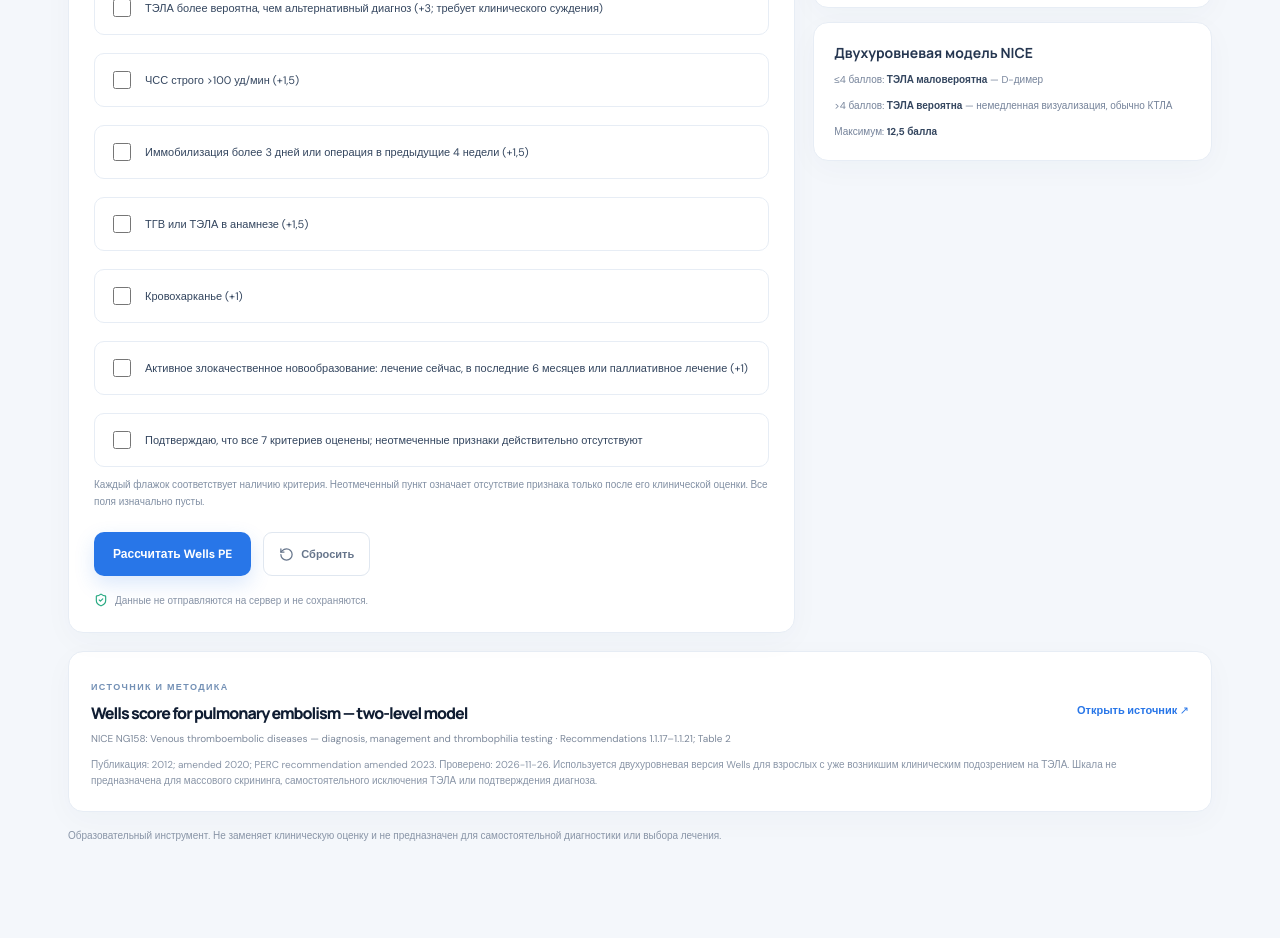
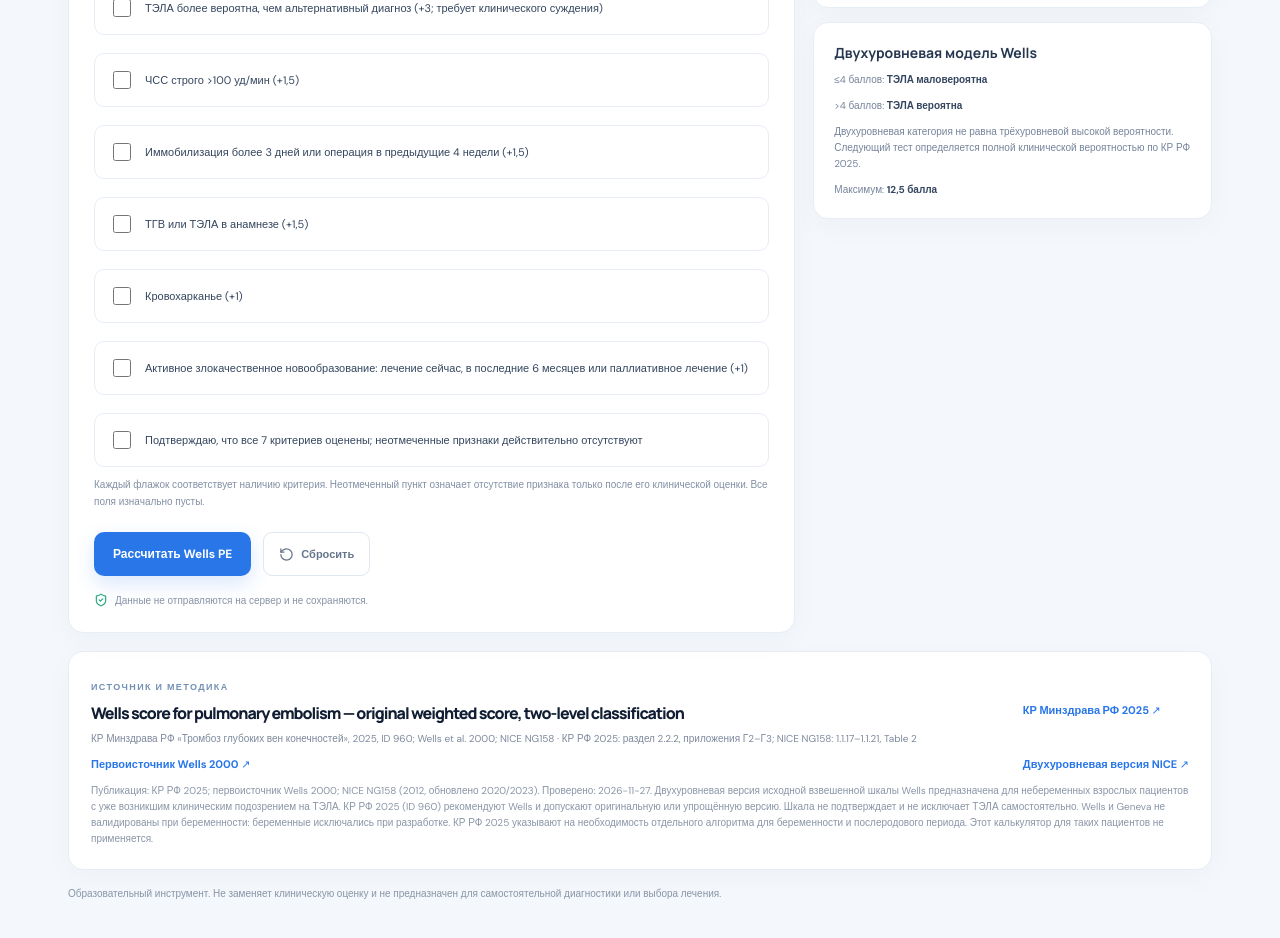
Before and after one commit to Whiterx/medcalc-pro-next, a React (Vite) app: page /medcalc-pro-next/calculators/wells-pe in a window 1280 px wide. Shown: the part 500-1438 px from the top of the page. Before the commit the page ends 1408 px from the top, so only its background shows below. Built offline with nearby package versions, Linux system fonts and the light colour scheme.

Commit message:
audit(wells-pe): align diagnostic guidance with Russian 2025 CPG

```diff
--- a/src/calculators/hematology/WellsPECalculator.tsx
+++ b/src/calculators/hematology/WellsPECalculator.tsx
@@ -53,7 +53,7 @@ export default function WellsPECalculator() {
       <section className="calculator-heading">
         <div className="eyebrow"><span className="pulse-dot" /> КЛИНИЧЕСКАЯ ВЕРОЯТНОСТЬ ТЭЛА</div>
         <h1>Wells Score — ТЭЛА</h1>
-        <p>Двухуровневая шкала для оценки клинической вероятности тромбоэмболии лёгочной артерии у взрослых при уже возникшем подозрении на ТЭЛА.</p>
+        <p>Двухуровневая шкала для оценки клинической вероятности тромбоэмболии лёгочной артерии у небеременных взрослых при уже возникшем подозрении на ТЭЛА.</p>
       </section>
 
       <div className="calculator-layout">
@@ -114,9 +114,9 @@ export default function WellsPECalculator() {
             <p>Шкала оценивает предтестовую клиническую вероятность у взрослых, у которых уже заподозрена ТЭЛА. Она применяется как часть диагностического алгоритма вместе с D-димером и визуализацией, а не вместо них.</p>
           </div>
           <div className="threshold-panel">
-            <h3>Двухуровневая модель NICE</h3>
-            <p>≤4 баллов: <b>ТЭЛА маловероятна</b> — D-димер</p>
-            <p>&gt;4 баллов: <b>ТЭЛА вероятна</b> — немедленная визуализация, обычно КТЛА</p>
+            <h3>Двухуровневая модель Wells</h3>
+            <p>≤4 баллов: <b>ТЭЛА маловероятна</b></p>
+            <p>&gt;4 баллов: <b>ТЭЛА вероятна</b></p><p>Двухуровневая категория не равна трёхуровневой высокой вероятности. Следующий тест определяется полной клинической вероятностью по КР РФ 2025.</p>
             <p>Максимум: <b>12,5 балла</b></p>
           </div>
         </aside>
@@ -126,19 +126,19 @@ export default function WellsPECalculator() {
         <section className="result-panel" aria-live="polite">
           <div className="result-topline"><span className="panel-kicker">РЕЗУЛЬТАТ РАСЧЁТА</span><span className={`risk-tag ${result.category === 'unlikely' ? 'risk-low' : 'risk-high'}`}>{result.categoryLabel}</span></div>
           <div className="score-display"><strong>{result.score}</strong><span>балла из 12,5</span></div>
-          <p className="result-summary">{result.category === 'likely' ? 'Сумма строго больше 4 баллов.' : 'Сумма 4 балла или меньше.'} {result.categoryLabel} по двухуровневой модели NICE.</p>
+          <p className="result-summary">{result.category === 'likely' ? 'Сумма строго больше 4 баллов.' : 'Сумма 4 балла или меньше.'} {result.categoryLabel} по оригинальной двухуровневой модели Wells.</p>
           <div className="result-breakdown">
             {result.components.map((component) => <p key={component.key}>{component.label}: <b>{component.present ? 'Да' : 'Нет'}</b> <span>— {component.present ? `+${component.points} балл(а)` : '0 баллов'}</span></p>)}
           </div>
-          <div className="threshold-panel"><h3>Следующий этап диагностического алгоритма</h3><p>{result.pathway}</p></div>
-          <p className="clinical-warning">Wells не подтверждает и не исключает ТЭЛА самостоятельно. Не используйте результат изолированно и не задерживайте неотложную помощь при гемодинамической нестабильности или высокой клинической настороженности. Следуйте локальному протоколу и клиническому суждению.</p>
+          <div className="threshold-panel"><h3>Диагностический контекст по КР РФ 2025</h3><p>{result.pathway}</p></div>
+          <p className="clinical-warning">Wells не подтверждает и не исключает ТЭЛА самостоятельно. Шкалы Wells/Geneva не валидированы при беременности и в послеродовом периоде: в этих ситуациях нужен отдельный диагностический алгоритм. Не задерживайте неотложную помощь при гемодинамической нестабильности или высокой клинической настороженности.</p>
         </section>
       )}
 
       <section className="reference-panel">
         <div><span className="panel-kicker">ИСТОЧНИК И МЕТОДИКА</span><h2>{WELLS_PE_REFERENCE.title}</h2><p>{WELLS_PE_REFERENCE.guideline} · {WELLS_PE_REFERENCE.section}</p></div>
-        <a href={WELLS_PE_REFERENCE.url} target="_blank" rel="noreferrer">Открыть источник ↗</a>
-        <small>Публикация: {WELLS_PE_REFERENCE.published}. Проверено: {WELLS_PE_REFERENCE.accessed}. {WELLS_PE_REFERENCE.notes[0]}</small>
+        <a href={WELLS_PE_REFERENCE.url} target="_blank" rel="noreferrer">КР Минздрава РФ 2025 ↗</a><a href={WELLS_PE_REFERENCE.originalUrl} target="_blank" rel="noreferrer">Первоисточник Wells 2000 ↗</a><a href={WELLS_PE_REFERENCE.niceUrl} target="_blank" rel="noreferrer">Двухуровневая версия NICE ↗</a>
+        <small>Публикация: {WELLS_PE_REFERENCE.published}. Проверено: {WELLS_PE_REFERENCE.accessed}. {WELLS_PE_REFERENCE.notes[0]} {WELLS_PE_REFERENCE.notes[5]}</small>
       </section>
       <p className="calculator-disclaimer">Образовательный инструмент. Не заменяет клиническую оценку и не предназначен для самостоятельной диагностики или выбора лечения.</p>
     </main>
--- a/src/calculators/hematology/wellsPE.reference.ts
+++ b/src/calculators/hematology/wellsPE.reference.ts
@@ -1,17 +1,21 @@
 export const WELLS_PE_REFERENCE = {
-  title: 'Wells score for pulmonary embolism — two-level model',
-  guideline: 'NICE NG158: Venous thromboembolic diseases — diagnosis, management and thrombophilia testing',
-  section: 'Recommendations 1.1.17–1.1.21; Table 2',
-  published: '2012; amended 2020; PERC recommendation amended 2023',
-  url: 'https://www.nice.org.uk/guidance/ng158/chapter/recommendations',
-  accessed: '2026-11-26',
+  title: 'Wells score for pulmonary embolism — original weighted score, two-level classification',
+  guideline: 'КР Минздрава РФ «Тромбоз глубоких вен конечностей», 2025, ID 960; Wells et al. 2000; NICE NG158',
+  section: 'КР РФ 2025: раздел 2.2.2, приложения Г2–Г3; NICE NG158: 1.1.17–1.1.21, Table 2',
+  published: 'КР РФ 2025; первоисточник Wells 2000; NICE NG158 (2012, обновлено 2020/2023)',
+  url: 'https://minzdrav.clinirec.ru/kr/tromboz-glubokih-ven-konechnostey/',
+  originalUrl: 'https://pubmed.ncbi.nlm.nih.gov/10744147/',
+  niceUrl: 'https://www.nice.org.uk/guidance/ng158/chapter/recommendations',
+  accessed: '2026-11-27',
   notes: [
-    'Используется двухуровневая версия Wells для взрослых с уже возникшим клиническим подозрением на ТЭЛА. Шкала не предназначена для массового скрининга, самостоятельного исключения ТЭЛА или подтверждения диагноза.',
-    'Клинические признаки ТГВ (минимум отёк ноги и болезненность при пальпации глубоких вен) — 3 балла; ТЭЛА вероятнее альтернативного диагноза — 3; ЧСС >100/мин — 1,5; иммобилизация >3 дней или операция в предыдущие 4 недели — 1,5; перенесённый ТГВ/ТЭЛА — 1,5; кровохарканье — 1; активное злокачественное новообразование (лечение сейчас, в последние 6 месяцев или паллиативное) — 1. Максимум 12,5 балла.',
-    'PE likely: >4 баллов. PE unlikely: ≤4 баллов. Порог применяется к сумме, а не к округлённому значению.',
-    'NICE: при PE likely предложить немедленную КТ-ангиографию лёгочных артерий, если возможно; при противопоказаниях/ограничениях оценить альтернативную V/Q-визуализацию. Если визуализация не может быть выполнена немедленно, рассмотреть временную лечебную антикоагуляцию согласно протоколу и с оценкой риска кровотечения.',
-    'При PE unlikely выполнить D-димер; положительный результат ведёт к визуализации. Отрицательный результат в контексте валидированного алгоритма делает ТЭЛА маловероятной; оценить альтернативные диагнозы и предоставить рекомендации по safety-netting.',
+    'Двухуровневая версия исходной взвешенной шкалы Wells предназначена для небеременных взрослых пациентов с уже возникшим клиническим подозрением на ТЭЛА. КР РФ 2025 (ID 960) рекомендуют Wells и допускают оригинальную или упрощённую версию. Шкала не подтверждает и не исключает ТЭЛА самостоятельно.',
+    'Критерии: клинические признаки ТГВ (минимум отёк ноги и болезненность при пальпации глубоких вен) — 3; ТЭЛА вероятнее альтернативного диагноза — 3; ЧСС >100/мин — 1,5; иммобилизация >3 дней или операция в предыдущие 4 недели — 1,5; перенесённый ТГВ/ТЭЛА — 1,5; кровохарканье — 1; активное злокачественное новообразование (лечение сейчас, в последние 6 месяцев или паллиативное) — 1. Максимум 12,5 балла.',
+    'Двухуровневая категория: ≤4 баллов — PE unlikely (ТЭЛА маловероятна); >4 — PE likely (ТЭЛА вероятна). Ровно 4 балла относится к «маловероятна»; округление суммы не применяется.',
+    'КР РФ 2025: при низкой/промежуточной клинической вероятности рекомендуется D-димер; при высокой вероятности D-димер не рекомендуется для исключения ТЭЛА. Для визуализации рекомендуется КТ лёгких с контрастным усилением/КТ-ангиография лёгочных артерий. Перфузионная сцинтиграфия не рекомендуется как общий метод исключения ТЭЛА, за исключением отдельных амбулаторных пациентов с низкой вероятностью.',
+    'Двухуровневая категория «вероятна» (>4) не тождественна «высокой» вероятности трёхуровневой модели Wells (>6). Она включает часть промежуточных значений; поэтому двухуровневый балл сам по себе не определяет, можно ли использовать D-димер или нужна прямая визуализация.',
+    'Wells и Geneva не валидированы при беременности: беременные исключались при разработке. КР РФ 2025 указывают на необходимость отдельного алгоритма для беременности и послеродового периода. Этот калькулятор для таких пациентов не применяется.',
     'Пункт «ТЭЛА более вероятна, чем альтернативный диагноз» субъективен и требует клинического суждения. Признаки ТГВ также требуют клинической оценки. Не подменяйте их автоматически другими критериями.',
-    'В старом проекте использовались три категории риска и проценты из отдельной модели. В этом переносе выбран актуально используемый NICE двухуровневый алгоритм, поэтому прежние проценты не переносятся: они не являются универсальной индивидуальной вероятностью.',
+    'NICE NG158 подтверждает двухуровневые пороги и критерий иммобилизации >3 дней; в калькуляторе NICE служит дополнительным источником для выбранной двухуровневой классификации, а российские КР 2025 — основным источником клинического диагностического контекста.',
+    'В старом проекте использовались три категории риска и проценты из отдельной модели. Эти проценты не переносятся: они не являются универсальной индивидуальной вероятностью.',
   ],
 } as const
--- a/src/calculators/hematology/wellsPE.ts
+++ b/src/calculators/hematology/wellsPE.ts
@@ -47,8 +47,8 @@ export function calculateWellsPE(input: WellsPEInput): WellsPEResult {
     category: likely ? 'likely' : 'unlikely',
     categoryLabel: likely ? 'ТЭЛА вероятна' : 'ТЭЛА маловероятна',
     pathway: likely
-      ? 'По двухуровневому алгоритму NICE: срочно организовать визуализацию — обычно КТ-ангиографию лёгочных артерий (КТЛА/CTPA). При противопоказаниях к контрасту или другим ограничениям рассмотреть альтернативную визуализацию (например, V/Q). Если визуализация не может быть выполнена немедленно, следовать протоколу временной лечебной антикоагуляции и оценить риск кровотечения.'
-      : 'По двухуровневому алгоритму NICE: выполнить D-димер (предпочтительно с быстрым получением результата). При положительном результате перейти к визуализации; при отрицательном — ТЭЛА маловероятна в рамках данного диагностического алгоритма, оценить альтернативные диагнозы и дать инструкции по повторному обращению при ухудшении.',
+      ? 'ТЭЛА вероятна по двухуровневой модели Wells (>4 баллов), но эта категория не тождественна высокой вероятности в трёхуровневой классификации. По КР РФ 2025 при высокой клинической вероятности D-димер не используют для исключения ТЭЛА; рекомендуется визуализация, прежде всего КТ-ангиография лёгочных артерий. При промежуточной вероятности D-димер может применяться. Двухуровневый результат сам по себе не выбирает следующий тест — учитывайте полную клиническую картину и КР РФ.'
+      : 'ТЭЛА маловероятна по двухуровневой модели Wells (≤4 баллов). По КР РФ 2025 при низкой или промежуточной клинической вероятности рекомендуется D-димер: отрицательный результат может помочь исключить ТЭЛА в рамках валидированного алгоритма, положительный требует визуализации. При высокой клинической вероятности D-димер не используют для исключения ТЭЛА.',
     components,
   }
 }
```
Also changed, not shown: 3 other files (tests, documents, lock files or other folders).
